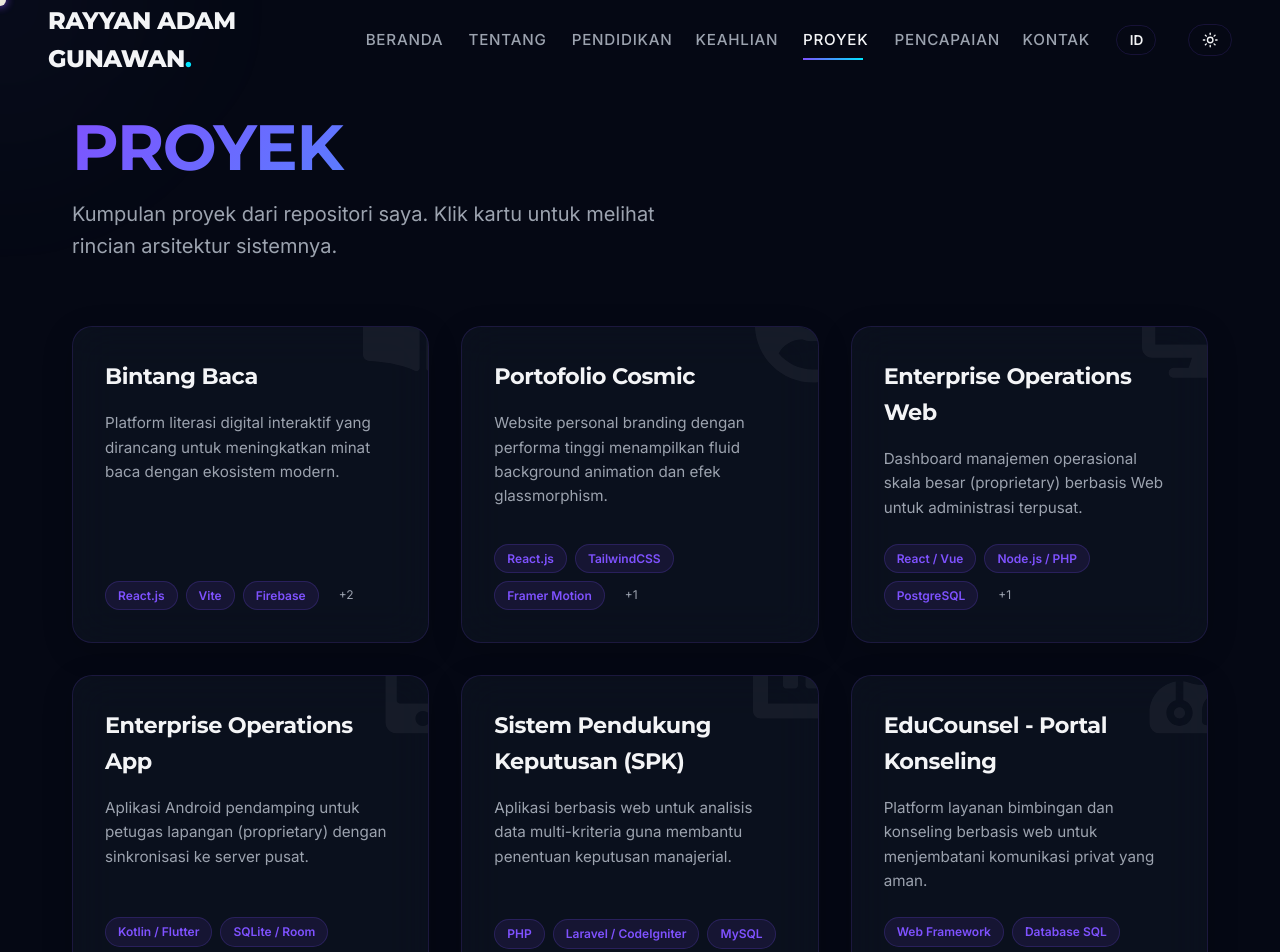
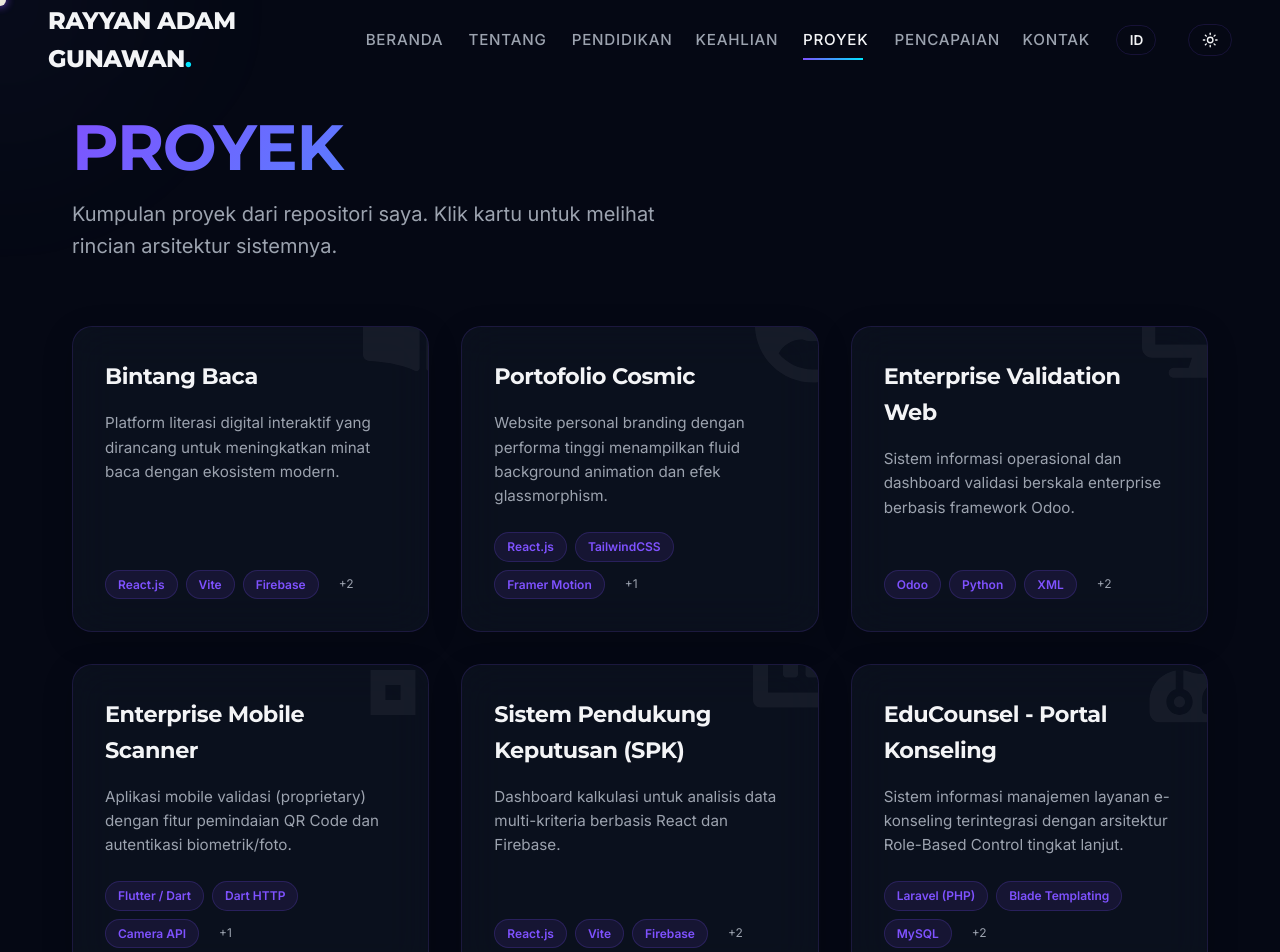
Before and after one commit to rayyanadamgunawan/portofolio_rayyan, a React (Vite) app: page /projects in a window 1280 px wide. Shown: the top 952 px of the page. Built offline with nearby package versions, Linux system fonts and the light colour scheme.

Commit message:
feat: read local source code for private projects to accurately describe technical architecture and features

```diff
--- a/src/pages/Projects.jsx
+++ b/src/pages/Projects.jsx
@@ -1,7 +1,7 @@
 import React, { useContext, useState } from 'react';
 import { LangContext } from '../contexts/LangContext';
 import { motion, AnimatePresence } from 'framer-motion';
-import { FaGithub, FaExternalLinkAlt, FaRocket, FaTimes, FaBookOpen, FaUserCircle, FaBriefcase, FaChartBar, FaUserMd, FaStore, FaMobileAlt, FaDesktop } from 'react-icons/fa';
+import { FaGithub, FaExternalLinkAlt, FaRocket, FaTimes, FaBookOpen, FaUserCircle, FaBriefcase, FaChartBar, FaUserMd, FaStore, FaMobileAlt, FaDesktop, FaQrcode } from 'react-icons/fa';
 
 const manualProjects = [
   {
@@ -52,47 +52,47 @@ const manualProjects = [
   },
   {
     id: 3,
-    title: 'Enterprise Operations Web',
-    titleEn: 'Enterprise Operations Web',
+    title: 'Enterprise Validation Web',
+    titleEn: 'Enterprise Validation Web',
     icon: <FaDesktop size={40} />,
-    description: 'Dashboard manajemen operasional skala besar (proprietary) berbasis Web untuk administrasi terpusat.',
-    descriptionEn: 'Large-scale Web-based operational management dashboard (proprietary) for centralized administration.',
-    fullDesc: 'Sistem operasional web ini dirancang khusus untuk memenuhi standar industri enterprise berisiko tinggi. Fungsionalitas utamanya mencakup pemantauan data operasional harian secara real-time, manajemen aset, serta rekapitulasi data dari lapangan. Proyek ini bersifat rahasia (confidential).',
-    fullDescEn: 'This web operational system is specifically designed to meet high-risk enterprise industry standards. Its main functionality includes real-time daily operational data monitoring, asset management, and field data recapitulation. This project is confidential.',
+    description: 'Sistem informasi operasional dan dashboard validasi berskala enterprise berbasis framework Odoo.',
+    descriptionEn: 'Enterprise-scale operational information system and validation dashboard based on the Odoo framework.',
+    fullDesc: 'Sistem operasional web ini dirancang khusus untuk memenuhi standar industri enterprise. Proyek ini dibangun di atas framework Odoo dengan kustomisasi mendalam menggunakan Python dan XML (mencakup pengembangan add-on khusus). Fungsionalitas utamanya berpusat pada pemantauan data secara terpusat, otorisasi transaksi operasional, pengelolaan riwayat (history) aktivitas, dan penyediaan API endpoints khusus bagi integrasi aplikasi mobile. Proyek ini bersifat konfidensial.',
+    fullDescEn: 'This web operational system is specifically designed to meet enterprise industry standards. Built on the Odoo framework with deep customization using Python and XML (including custom add-on development). Its main functionality revolves around centralized data monitoring, operational transaction authorization, activity history management, and providing custom API endpoints for mobile app integration. This project is confidential.',
     features: [
-      'Dashboard Web Terpusat: Memvisualisasikan seluruh data operasional lapangan dalam satu layar pemantauan interaktif.',
-      'Sistem Otorisasi Berjenjang: Hak akses kompleks (Role-based Access Control) dari level operator hingga manajemen atas.',
-      'Laporan Otomatis: Generator dokumen (PDF/Excel) untuk pelaporan operasional harian dan bulanan.'
+      'Dashboard Sentral: Memvisualisasikan seluruh data operasional dengan modul pelaporan dan riwayat transaksi (history/reason log).',
+      'Kustomisasi XML & Odoo: Antarmuka internal (backend) yang dirombak total menggunakan custom patch XML dan controller Python.',
+      'Custom API Endpoints: Menyiapkan jembatan (API) aman untuk proses upload foto dan validasi bagi perangkat mobile eksternal.'
     ],
     featuresEn: [
-      'Centralized Web Dashboard: Visualizes all field operational data in a single interactive monitoring screen.',
-      'Multi-tier Authorization: Complex Role-based Access Control (RBAC) from operator to upper management.',
-      'Automated Reporting: Document generator (PDF/Excel) for daily and monthly operational reporting.'
+      'Central Dashboard: Visualizes all operational data with reporting modules and transaction history (reason logs).',
+      'XML & Odoo Customization: Completely overhauled internal backend interface using custom XML patches and Python controllers.',
+      'Custom API Endpoints: Secure bridge (APIs) prepared for photo uploads and validation processes from external mobile devices.'
     ],
-    tech: ['React / Vue', 'Node.js / PHP', 'PostgreSQL', 'REST API'],
+    tech: ['Odoo', 'Python', 'XML', 'PostgreSQL', 'Docker'],
     link: null,
     demo: null
   },
   {
     id: 4,
-    title: 'Enterprise Operations App',
-    titleEn: 'Enterprise Operations App',
-    icon: <FaMobileAlt size={40} />,
-    description: 'Aplikasi Android pendamping untuk petugas lapangan (proprietary) dengan sinkronisasi ke server pusat.',
-    descriptionEn: 'Companion Android app for field workers (proprietary) with synchronization to the central server.',
-    fullDesc: 'Aplikasi mobile ini ditujukan untuk petugas lapangan di lingkungan operasional enterprise. Sistem ini berfokus pada kemudahan input data dalam kondisi mobilitas tinggi. Dibekali kemampuan bekerja secara offline ketika konektivitas terputus, dan otomatis sinkronisasi (sync) saat jaringan kembali stabil. Proyek ini bersifat rahasia.',
-    fullDescEn: 'This mobile app is intended for field workers in an enterprise operational environment. The system focuses on easy data input under high mobility conditions. Equipped with offline capabilities when connectivity drops, and automatically syncs when the network stabilizes. This project is confidential.',
+    title: 'Enterprise Mobile Scanner',
+    titleEn: 'Enterprise Mobile Scanner',
+    icon: <FaQrcode size={40} />,
+    description: 'Aplikasi mobile validasi (proprietary) dengan fitur pemindaian QR Code dan autentikasi biometrik/foto.',
+    descriptionEn: 'Proprietary mobile validation app featuring QR Code scanning and biometric/photo authentication.',
+    fullDesc: 'Aplikasi mobile ini ditujukan khusus untuk eksekusi operasional di lapangan. Dibangun menggunakan framework cross-platform Flutter yang terhubung langsung ke backend Odoo. Fungsionalitas utamanya sangat krusial, meliputi pemindaian QR Code (QR Scanner Overlay) untuk validasi instan, pengambilan bukti foto dari kamera secara langsung, serta antarmuka (UI/UX) khusus yang dioptimalkan untuk kecepatan kerja operasional.',
+    fullDescEn: 'This mobile application is strictly tailored for field operational execution. Built using the cross-platform Flutter framework, it connects directly to the Odoo backend. Its main functionality is crucial, including QR Code scanning (QR Scanner Overlay) for instant validation, direct camera photo evidence capturing, and a specialized UI/UX optimized for high-speed operational work.',
     features: [
-      'Mobile Field Input: Form pencatatan data harian yang dioptimalkan untuk perangkat mobile.',
-      'Offline-First Sync: Data tetap bisa diinput tanpa internet dan otomatis terkirim saat online.',
-      'Geotagging & Kamera: Pencatatan bukti lapangan yang mengikat kordinat GPS dan waktu.'
+      'QR Code Validation Overlay: Modul kamera khusus untuk memindai kode unik dengan proses validasi sepersekian detik.',
+      'Direct Photo Uploads: Pengambilan dan pengiriman bukti foto secara real-time ke sistem terpusat.',
+      'Flutter-to-Odoo Integration: Manajemen state yang kompleks untuk sinkronisasi data dari aplikasi mobile ke database PostgreSQL.'
     ],
     featuresEn: [
-      'Mobile Field Input: Daily data logging form optimized for mobile devices.',
-      'Offline-First Sync: Data can be logged without internet and automatically sends when online.',
-      'Geotagging & Camera: Field evidence logging tied to GPS coordinates and time.'
+      'QR Code Validation Overlay: Specialized camera module for scanning unique codes with split-second validation processing.',
+      'Direct Photo Uploads: Real-time capturing and submission of photo evidence to the centralized system.',
+      'Flutter-to-Odoo Integration: Complex state management for data synchronization from the mobile app to the PostgreSQL database.'
     ],
-    tech: ['Kotlin / Flutter', 'SQLite / Room', 'REST API Client', 'Geolocation'],
+    tech: ['Flutter / Dart', 'Dart HTTP', 'Camera API', 'REST API (Odoo)'],
     link: null,
     demo: null
   },
@@ -101,21 +101,21 @@ const manualProjects = [
     title: 'Sistem Pendukung Keputusan (SPK)',
     titleEn: 'Decision Support System (DSS)',
     icon: <FaChartBar size={40} />,
-    description: 'Aplikasi berbasis web untuk analisis data multi-kriteria guna membantu penentuan keputusan manajerial.',
-    descriptionEn: 'Web-based application for multi-criteria data analysis to assist in managerial decision making.',
-    fullDesc: 'Aplikasi SPK ini berfungsi sebagai alat bantu kalkulasi matematis untuk menentukan peringkat atau kelayakan suatu entitas berdasarkan banyak kriteria (Multi-Criteria Decision Making). Fungsionalitas sistem memungkinkan admin memasukkan alternatif data, mengatur bobot setiap kriteria, lalu mesin algoritma akan menghitung secara otomatis dan menyajikan rekomendasi terbaik berdasarkan skor akhir.',
-    fullDescEn: 'This DSS application serves as a mathematical calculation tool to determine the ranking or feasibility of an entity based on multiple criteria. System functionality allows admins to input alternatives, set criteria weights, and the algorithm engine automatically calculates and presents the best recommendation based on final scores.',
+    description: 'Dashboard kalkulasi untuk analisis data multi-kriteria berbasis React dan Firebase.',
+    descriptionEn: 'Calculation dashboard for multi-criteria data analysis based on React and Firebase.',
+    fullDesc: 'Aplikasi SPK (Sistem Pendukung Keputusan) ini dibangun menggunakan ekosistem React modern (Vite) yang dipadukan dengan Firebase untuk operasional backend-less. Fungsionalitas utamanya memampukan pemilik bisnis memasukkan variabel/kriteria penentuan, lalu sistem akan memproses perhitungan matematis rumit di sisi client-side untuk memberikan hasil akhir (ranking) secara instan. UI-nya dipercantik menggunakan TailwindCSS dan SweetAlert2.',
+    fullDescEn: 'This DSS (Decision Support System) application is built using a modern React ecosystem (Vite) combined with Firebase for backend-less operations. Its core functionality enables business owners to input determining variables/criteria, then the system processes complex mathematical calculations client-side to instantly provide final results (rankings). The UI is enhanced using TailwindCSS and SweetAlert2.',
     features: [
-      'Mesin Kalkulasi Algoritma: Mengubah parameter data mentah menjadi matriks perhitungan dengan metode matematis yang valid.',
-      'Manajemen Kriteria Dinamis: Admin dapat menambah, mengubah bobot, atau menghapus kriteria penilaian kapan saja.',
-      'Visualisasi Peringkat: Menampilkan hasil akhir berupa grafik dan tabel peringkat dari skor tertinggi ke terendah.'
+      'Kalkulasi Multi-Kriteria Client-side: Memproses algoritma pembobotan langsung di browser pengguna tanpa jeda waktu server.',
+      'Integrasi Firebase Berkelanjutan: Manajemen penyimpanan data terdesentralisasi namun dapat diakses kapan saja.',
+      'Notifikasi Interaktif: Umpan balik (feedback) visual instan menggunakan SweetAlert2 ketika ada perubahan data krusial.'
     ],
     featuresEn: [
-      'Algorithm Calculation Engine: Transforms raw data parameters into calculation matrices using valid mathematical methods.',
-      'Dynamic Criteria Management: Admins can add, change weights, or remove assessment criteria at any time.',
-      'Ranking Visualization: Displays final results as charts and ranking tables from highest to lowest score.'
+      'Client-side Multi-Criteria Calculation: Processes weighting algorithms directly in the user browser without server latency.',
+      'Continuous Firebase Integration: Decentralized data storage management accessible at any time.',
+      'Interactive Notifications: Instant visual feedback using SweetAlert2 when crucial data changes occur.'
     ],
-    tech: ['PHP', 'Laravel / CodeIgniter', 'MySQL', 'Bootstrap / Tailwind'],
+    tech: ['React.js', 'Vite', 'Firebase', 'TailwindCSS', 'SweetAlert2'],
     link: null,
     demo: null
   },
@@ -124,21 +124,21 @@ const manualProjects = [
     title: 'EduCounsel - Portal Konseling',
     titleEn: 'EduCounsel - Counseling Portal',
     icon: <FaUserMd size={40} />,
-    description: 'Platform layanan bimbingan dan konseling berbasis web untuk menjembatani komunikasi privat yang aman.',
-    descriptionEn: 'Web-based guidance and counseling service platform to bridge secure private communication.',
-    fullDesc: 'Proyek ini merupakan sistem informasi manajemen dan layanan e-konseling. Fungsionalitas aplikasi memfasilitasi penjadwalan sesi konsultasi antara klien dan konselor, manajemen rekam jejak sesi, serta ruang komunikasi virtual. Privasi adalah prioritas utama, sehingga sistem dilengkapi dengan lapisan enkripsi pada data riwayat konsultasi.',
-    fullDescEn: 'This project is a management information system and e-counseling service. Application functionality facilitates scheduling consultation sessions between clients and counselors, session track record management, and virtual communication rooms. Privacy is top priority, featuring encryption on consultation history data.',
+    description: 'Sistem informasi manajemen layanan e-konseling terintegrasi dengan arsitektur Role-Based Control tingkat lanjut.',
+    descriptionEn: 'Integrated e-counseling service management information system with advanced Role-Based Control architecture.',
+    fullDesc: 'Proyek ini adalah web aplikasi berskala besar yang dibangun menggunakan framework PHP Laravel. Sistem ini melayani alur layanan bimbingan psikologis/konseling dengan arsitektur keamanan tingkat tinggi (multi-middleware). Fungsionalitas aplikasi memisahkan ruang kerja secara spesifik untuk masing-masing hak akses: Publik/Mahasiswa, Operator, Konselor, Kepala, hingga Admin. Hal ini menjamin privasi absolut bagi setiap entri rekam medis konsultasi.',
+    fullDescEn: 'This project is a large-scale web application built using the PHP Laravel framework. The system serves psychological/counseling guidance workflows with high-level security architecture (multi-middleware). Application functionality specifically separates workspaces for different access rights: Public/Students, Operators, Counselors, Head, and Admins. This guarantees absolute privacy for every consultation medical record entry.',
     features: [
-      'Penjadwalan Pintar (Smart Scheduling): Sistem booking kalender otomatis yang mencegah bentrok jadwal antara konselor.',
-      'Manajemen Rekam Medis: Penyimpanan catatan sesi konsultasi yang dienkripsi dan hanya dapat diakses oleh pihak berwenang.',
-      'Notifikasi Otomatis: Pengingat sesi konsultasi via email atau notifikasi sistem untuk mengurangi tingkat ketidakhadiran.'
+      'Multi-Level Authentication: Penerapan middleware ketat untuk 5 tingkat hak akses (Public, Admin, Operator, Counselor, Kepala).',
+      'Manajemen Sesi Konseling Terjadwal: Sistem rute dinamis (dashboard/counseling routes) yang mencegah bentrokan jadwal.',
+      'Sistem Laporan Pimpinan: Modul khusus bagi jabatan manajerial (Kepala) untuk meninjau efektivitas layanan secara statistik menyeluruh.'
     ],
     featuresEn: [
-      'Smart Scheduling: Automated calendar booking system preventing schedule conflicts among counselors.',
-      'Medical Record Management: Encrypted storage of consultation session notes accessible only to authorized parties.',
-      'Automated Notifications: Consultation session reminders via email or system notifications to reduce no-show rates.'
+      'Multi-Level Authentication: Strict middleware implementation for 5 access tiers (Public, Admin, Operator, Counselor, Head).',
+      'Scheduled Counseling Session Management: Dynamic route system (dashboard/counseling routes) preventing schedule conflicts.',
+      'Executive Reporting System: Dedicated module for managerial roles (Head) to review service effectiveness via comprehensive statistics.'
     ],
-    tech: ['Web Framework', 'Database SQL', 'REST API', 'Socket/Real-time Tech'],
+    tech: ['Laravel (PHP)', 'Blade Templating', 'MySQL', 'Bootstrap / CSS', 'Composer'],
     link: null,
     demo: null
   },
@@ -147,21 +147,21 @@ const manualProjects = [
     title: 'CEMAS (Community E-Marketplace)',
     titleEn: 'CEMAS (Community E-Marketplace)',
     icon: <FaStore size={40} />,
-    description: 'Platform e-commerce komunitas lokal untuk mempertemukan penjual dan pembeli secara terpusat (Community E-Marketplace Aston Villa).',
-    descriptionEn: 'Local community e-commerce platform to centrally connect buyers and sellers (Community E-Marketplace Aston Villa).',
-    fullDesc: 'Aplikasi CEMAS (Community E-Marketplace Aston Villa) dirancang khusus sebagai ekosistem jual-beli digital untuk komunitas atau perumahan. Fungsionalitas utamanya meliputi manajemen etalase produk bagi warga, sistem keranjang belanja, proses checkout, dan pemantauan status pesanan. Sistem ini bertujuan untuk mendigitalisasi ekonomi lokal dengan antarmuka yang sangat mudah digunakan (user-friendly).',
-    fullDescEn: 'The CEMAS (Community E-Marketplace Aston Villa) application is specifically designed as a digital trading ecosystem for local communities. Its core functionality includes product storefront management for residents, a shopping cart system, checkout processes, and order status tracking. This system aims to digitalize the local economy with a highly user-friendly interface.',
+    description: 'Platform e-commerce khusus komunitas lokal untuk mempertemukan penjual dan pembeli secara terpusat.',
+    descriptionEn: 'Dedicated local community e-commerce platform to centrally connect buyers and sellers.',
+    fullDesc: 'Aplikasi CEMAS (Community E-Marketplace Aston Villa) dirancang khusus sebagai ekosistem jual-beli digital untuk warga perumahan atau komunitas internal. Fungsionalitas utamanya meliputi manajemen etalase produk bagi warga, sistem keranjang belanja, proses checkout, dan pemantauan status pesanan. Sistem ini bertujuan untuk mendigitalisasi ekonomi lokal dengan antarmuka yang sangat ramah pengguna (user-friendly).',
+    fullDescEn: 'The CEMAS (Community E-Marketplace Aston Villa) application is designed as a digital trading ecosystem for residential or internal communities. Its core functionality includes product storefront management for residents, a shopping cart system, checkout processes, and order status tracking. This system aims to digitalize the local economy with a highly user-friendly interface.',
     features: [
-      'Manajemen Etalase Warga: Fasilitas bagi anggota komunitas untuk membuka toko dan mengelola stok inventaris mereka sendiri.',
-      'Sistem Checkout Seamless: Alur transaksi dan pemesanan yang dioptimalkan agar mudah dipahami oleh pengguna dari berbagai kalangan usia.',
-      'Dashboard Pemantauan Pesanan: Panel khusus untuk melacak status transaksi dari pemesanan hingga pengiriman.'
+      'Manajemen Etalase Warga: Fasilitas mandiri bagi anggota komunitas untuk membuka toko dan mengelola stok inventaris mereka sendiri.',
+      'Sistem Checkout Seamless: Alur transaksi dan pemesanan yang dioptimalkan agar mudah dipahami oleh pengguna dari berbagai rentang usia.',
+      'Dashboard Pemantauan Pesanan: Panel manajemen pesanan untuk melacak status transaksi secara terpusat dari pemesanan hingga pengiriman.'
     ],
     featuresEn: [
-      'Resident Storefront Management: Facility for community members to open stores and manage their own inventory stock.',
-      'Seamless Checkout System: Transaction and ordering flow optimized for ease of use across all age groups.',
-      'Order Tracking Dashboard: Dedicated panel to track transaction status from ordering to delivery.'
+      'Resident Storefront Management: Self-service facility for community members to open stores and manage their own inventory stock.',
+      'Seamless Checkout System: Transaction and ordering flow optimized for easy understanding across all age ranges.',
+      'Order Tracking Dashboard: Order management panel to centrally track transaction status from order to delivery.'
     ],
-    tech: ['Web Framework', 'Database SQL', 'REST API', 'Payment/Cart System'],
+    tech: ['Web Framework', 'Database SQL', 'REST API', 'Payment Gateway'],
     link: null,
     demo: null
   }
```
